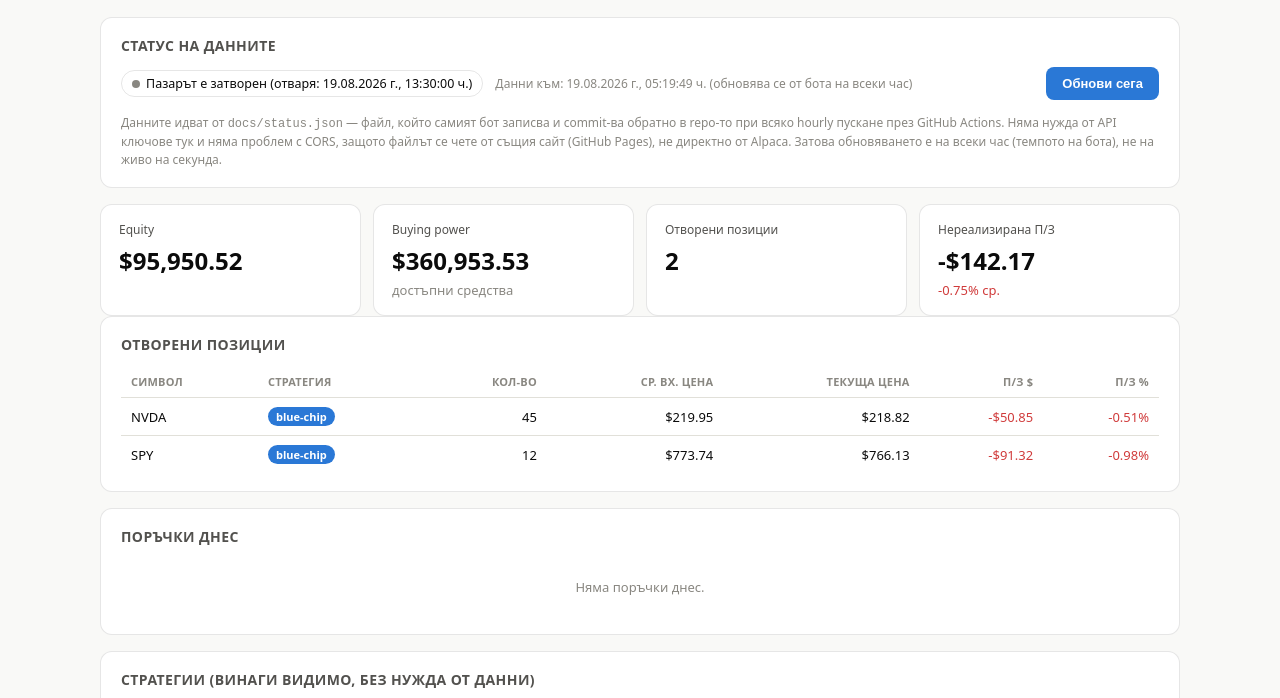
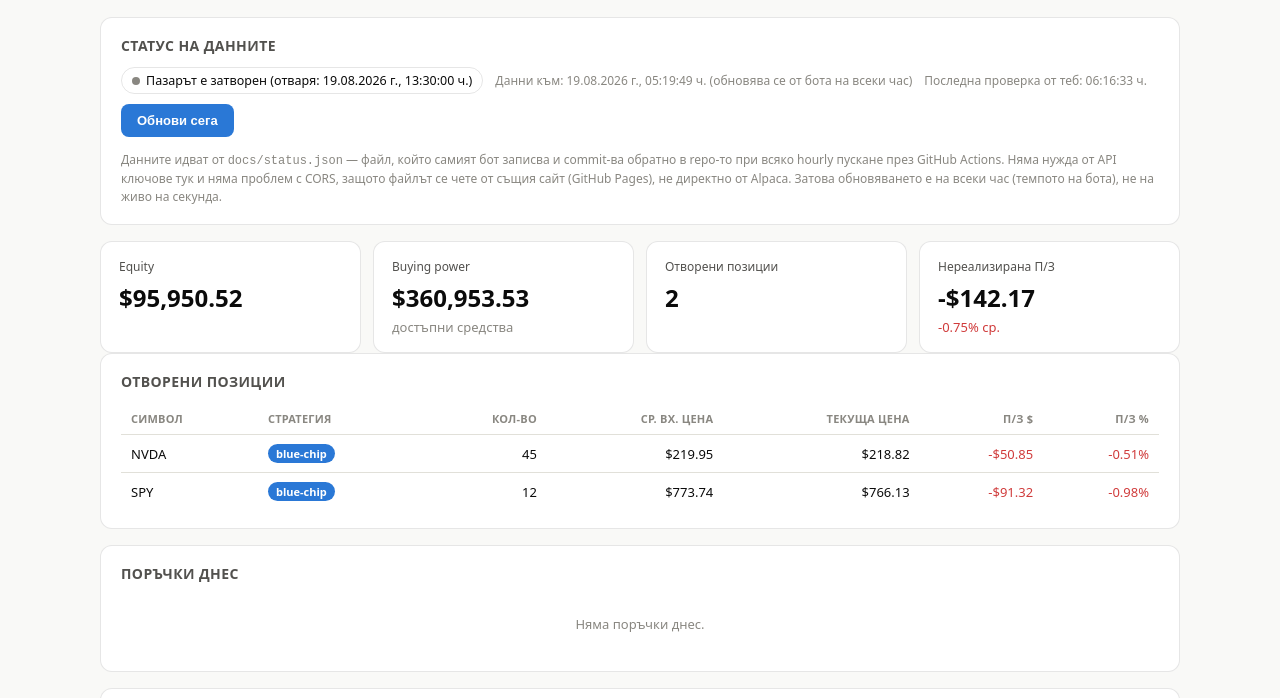
Before and after one commit to Yani19082011/alpaca-bot, a plain HTML site: page docs/index.html in a window 1280 px wide. Shown: the part 74-772 px from the top of the page. Drawn offline with Linux system fonts and the light colour scheme.

Commit message:
Update index.html

```diff
--- a/docs/index.html
+++ b/docs/index.html
@@ -180,6 +180,7 @@
       <div style="display:flex; align-items:center; gap:12px; flex-wrap: wrap;">
         <span class="badge-market" id="marketBadge"><span class="dot closed" id="marketDot"></span><span id="marketText">Зареждане…</span></span>
         <div class="last-updated" id="lastUpdated">—</div>
+        <div class="last-updated" id="lastChecked"></div>
       </div>
       <button class="btn" id="refreshBtn">Обнови сега</button>
     </div>
@@ -435,12 +436,24 @@
   }
 
   // ---------- main load ----------
+  function markChecked() {
+    // Отделен клиентски маркер — обновява се при ВСЯКО кликване, дори
+    // данните да са същите (те се обновяват само веднъж на час, от бота).
+    // Така потребителят винаги вижда потвърждение, че бутонът е свършил нещо.
+    setText(
+      document.getElementById("lastChecked"),
+      "Последна проверка от теб: " + new Date().toLocaleTimeString("bg-BG")
+    );
+  }
+
   function loadAll() {
     var refreshBtn = document.getElementById("refreshBtn");
+    var originalLabel = refreshBtn.textContent;
     refreshBtn.disabled = true;
+    refreshBtn.textContent = "Проверява се…";
     showStatus("", true);
 
-    fetch("status.json?t=" + Date.now())
+    fetch("status.json?t=" + Date.now(), { cache: "no-store" })
       .then(function (resp) {
         if (!resp.ok) throw new Error("HTTP " + resp.status);
         return resp.json();
@@ -460,7 +473,9 @@
 
         var updated = status.updated_at ? new Date(status.updated_at).toLocaleString("bg-BG") : "—";
         setText(document.getElementById("lastUpdated"), "Данни към: " + updated + " (обновява се от бота на всеки час)");
+        markChecked();
         refreshBtn.disabled = false;
+        refreshBtn.textContent = originalLabel;
       })
       .catch(function (err) {
         showStatus(
@@ -468,7 +483,9 @@
           "Провери в GitHub Actions дали има завършен run, или виж данните направо в Alpaca dashboard. Техническа грешка: " + err.message,
           false
         );
+        markChecked();
         refreshBtn.disabled = false;
+        refreshBtn.textContent = originalLabel;
       });
   }
 
```
